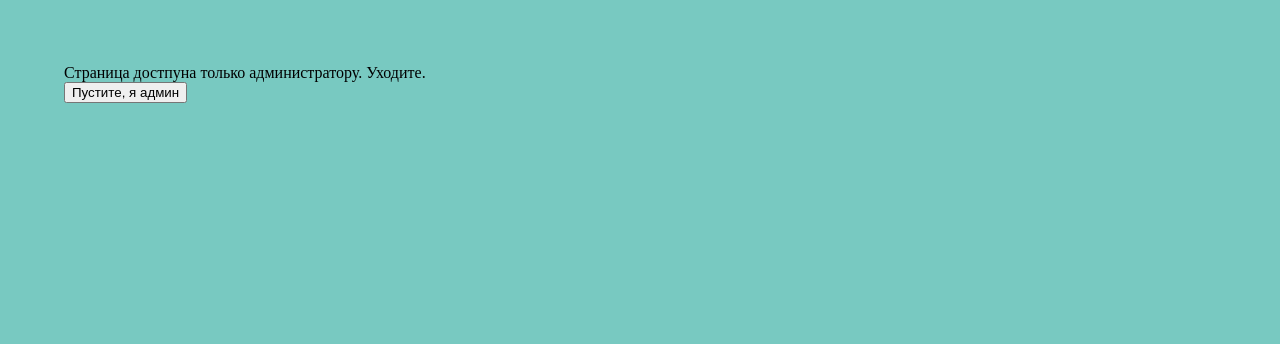
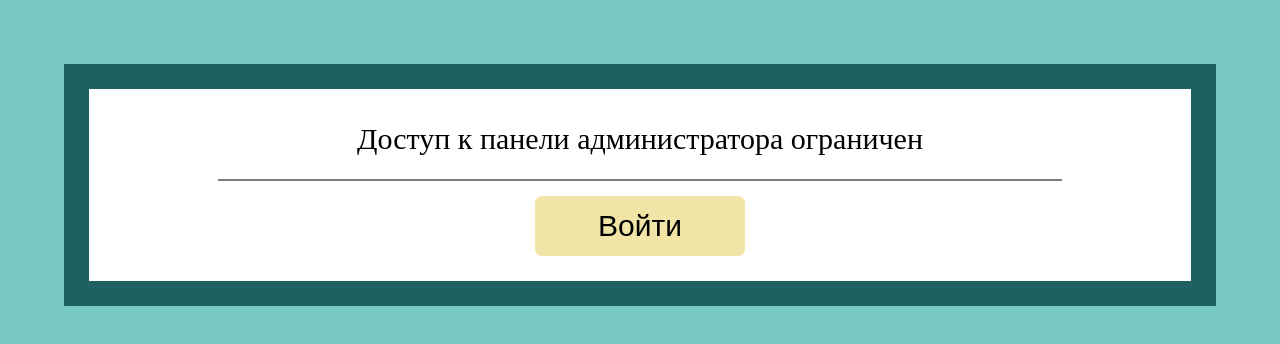
Before and after one commit to KatySolo/realtimepollreact, a React (Create React App) app: page /admin/sessions/add in a window 1280 px wide. Shown: the top 344 px of the page. Built offline with nearby package versions, Linux system fonts and the light colour scheme; no server answers; what auth0-js would draw is missing.

Commit message:
adminlogin design

```diff
--- a/src/components/AdminPanel/AdminPanel.jsx
+++ b/src/components/AdminPanel/AdminPanel.jsx
@@ -35,8 +35,9 @@ class AdminPanel extends Component {
 			this.props.setAppColor('green');
 			return (
 				<div className='adminLogin'>
-					<div>Страница достпуна только администратору. Уходите.</div>
-					<button onClick={auth0Client.signIn}>Пустите, я админ</button>
+					<div className='loginText'>Доступ к панели администратора ограничен</div>
+					<hr />
+					<button className='submitButton login' onClick={auth0Client.signIn}>Войти</button>
 				</div>
 
 			);
--- a/src/components/AdminPanel/styles.css
+++ b/src/components/AdminPanel/styles.css
@@ -1,3 +1,29 @@
 .logout:hover {
     cursor: pointer;
 }
+
+.adminLogin {
+    background: white;
+    border: #1F6161 25px solid;
+    padding: 25px;
+    display: flex;
+    flex-direction: column;
+    align-items: center;
+    align-content: space-around;
+    justify-content: center;
+    font-size: 30px;
+    line-height: 40px;
+}
+
+hr {
+    border: 1px solid #7C8179;
+    width: 80%;
+}
+
+.login {
+    width: 20%;
+}
+
+.loginText {
+    padding: 5px;
+}
```
